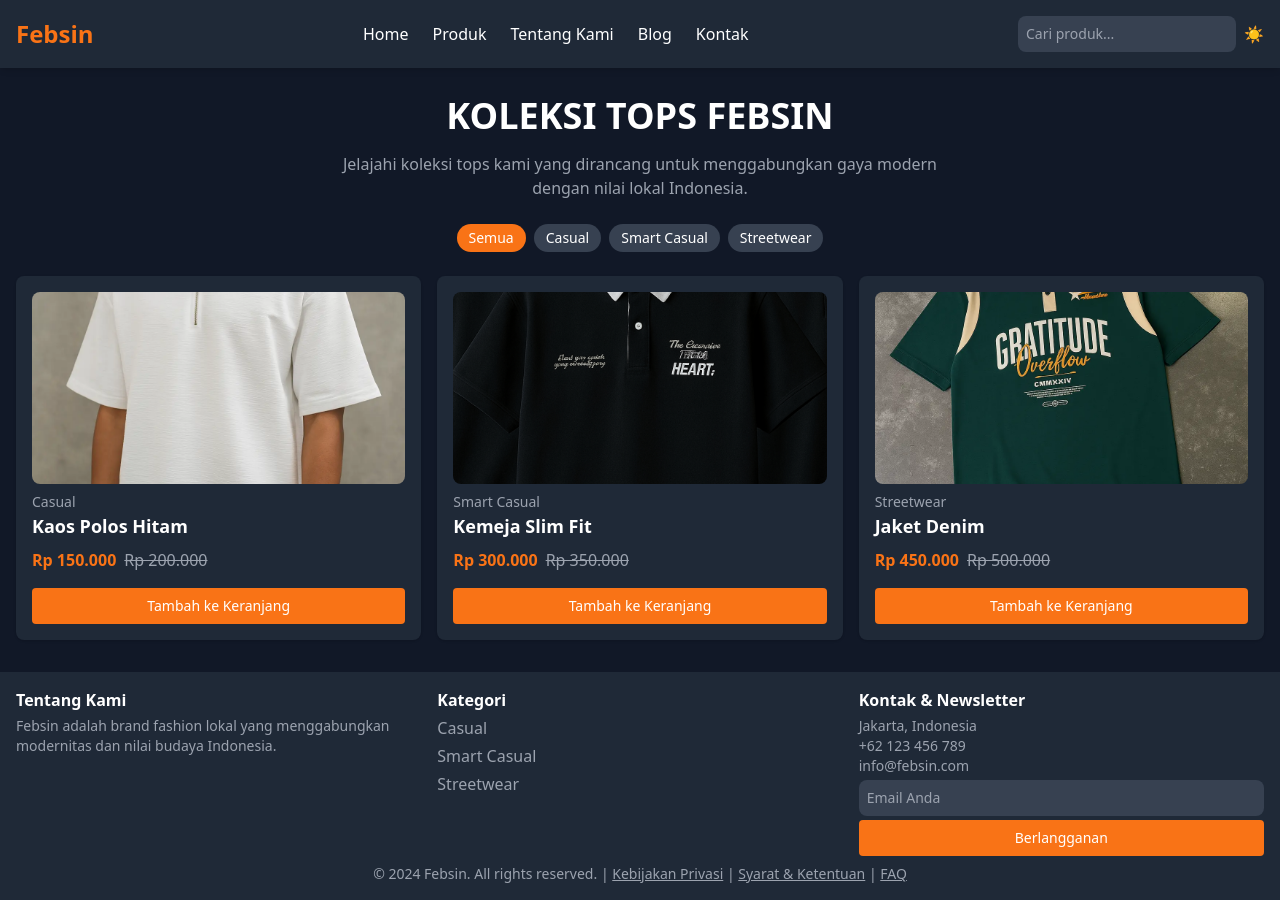
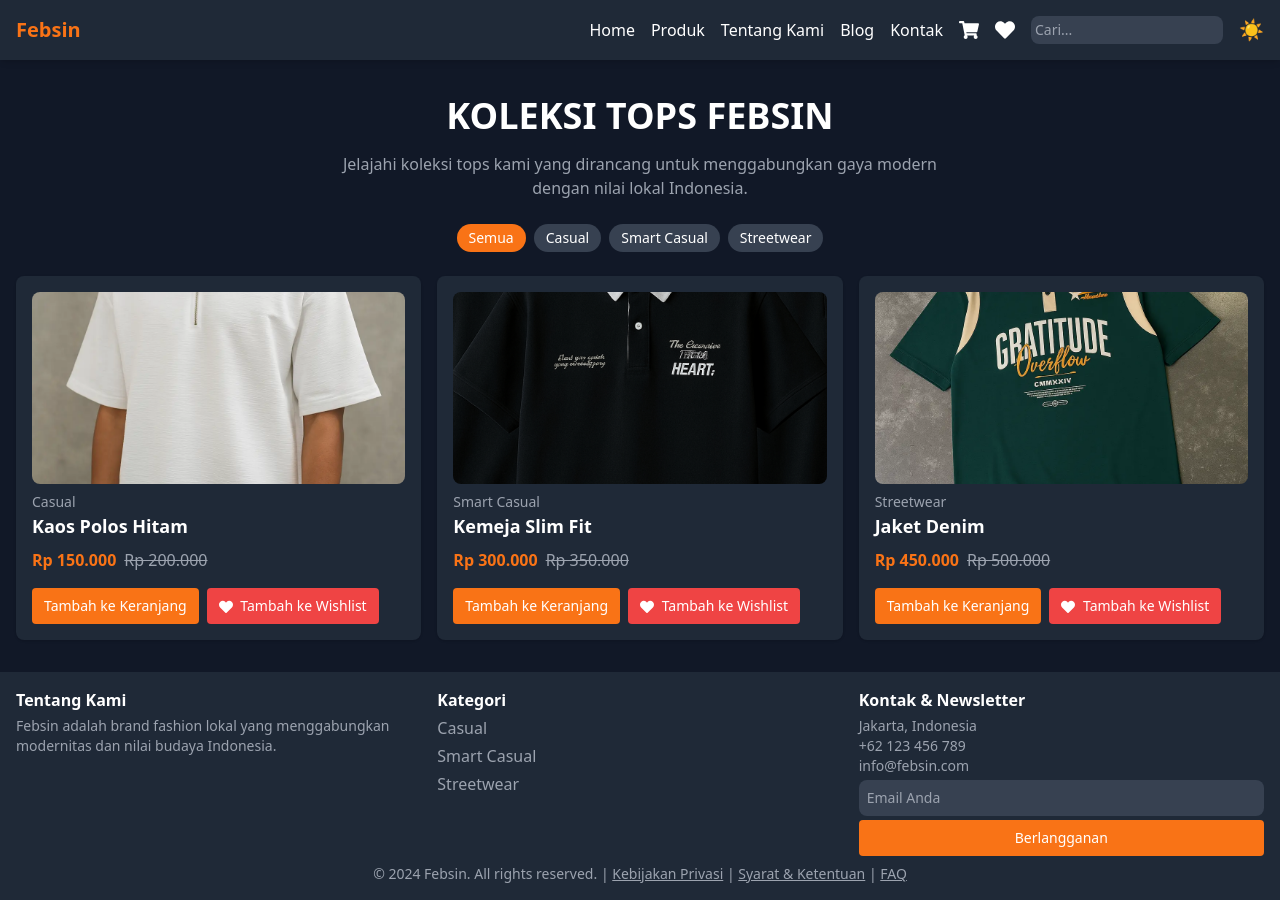
Before and after one commit to Febdk/newapkweb-febsin-v1.0.2, a Next.js app: page /produk in a window 1280 px wide. Built offline with nearby package versions, Linux system fonts and the light colour scheme.

Commit message:
Update Buton Wishlist

```diff
--- a/app/layout.tsx
+++ b/app/layout.tsx
@@ -6,20 +6,22 @@
 import { useState } from "react";
 import { ToastContainer } from "react-toastify";
 import "react-toastify/dist/ReactToastify.css";
+import { FaShoppingCart, FaHeart } from "react-icons/fa";
+import Link from "next/link";
 
 export default function RootLayout({
   children,
 }: {
   children: React.ReactNode;
 }) {
-  const { isDarkMode, toggleDarkMode, cart } = useStore(); // Ganti cartCount dengan cart
+  const { isDarkMode, toggleDarkMode, cart, wishlist } = useStore();
   const router = useRouter();
   const [searchQuery, setSearchQuery] = useState("");
 
-  const handleSearch = (e: React.ChangeEvent<HTMLInputElement>) => {
-    setSearchQuery(e.target.value);
-    if (e.target.value) {
-      router.push(`/search?q=${e.target.value}`);
+  const handleSearch = (e: React.FormEvent) => {
+    e.preventDefault();
+    if (searchQuery) {
+      router.push(`/search?q=${searchQuery}`);
     }
   };
 
@@ -27,40 +29,76 @@
     <html lang="id" className={isDarkMode ? "dark" : ""}>
       <body className="bg-gray-100 dark:bg-gray-900 text-black dark:text-white font-sans min-h-screen flex flex-col transition-colors duration-300">
         {/* Navbar */}
-        <header className="fixed top-0 w-full bg-white dark:bg-gray-800 z-50 shadow-md px-2 sm:px-4 transition-colors duration-300">
-          <div className="container mx-auto py-2 sm:py-4 flex flex-col sm:flex-row justify-between items-center space-y-2 sm:space-y-0">
-            <div className="text-lg sm:text-2xl font-bold text-orange-500">
+        <header className="fixed top-0 w-full bg-white dark:bg-gray-800 p-4 shadow-md z-10">
+          <div className="container mx-auto flex justify-between items-center">
+            <Link href="/" className="text-xl font-bold text-orange-500">
               Febsin
-            </div>
-            <nav className="flex flex-wrap justify-center space-x-1 sm:space-x-4 text-xs sm:text-base">
-              <a href="/" className="hover:text-orange-500 px-1">
+            </Link>
+            <div className="flex space-x-4 items-center">
+              <Link
+                href="/"
+                className="text-black dark:text-white hover:text-orange-500"
+              >
                 Home
-              </a>
-              <a href="/produk" className="hover:text-orange-500 px-1">
+              </Link>
+              <Link
+                href="/produk"
+                className="text-black dark:text-white hover:text-orange-500"
+              >
                 Produk
-              </a>
-              <a href="/tentang-kami" className="hover:text-orange-500 px-1">
+              </Link>
+              <Link
+                href="/tentang-kami"
+                className="text-black dark:text-white hover:text-orange-500"
+              >
                 Tentang Kami
-              </a>
-              <a href="/blog" className="hover:text-orange-500 px-1">
+              </Link>
+              <Link
+                href="/blog"
+                className="text-black dark:text-white hover:text-orange-500"
+              >
                 Blog
-              </a>
-              <a href="/kontak" className="hover:text-orange-500 px-1">
+              </Link>
+              <Link
+                href="/kontak"
+                className="text-black dark:text-white hover:text-orange-500"
+              >
                 Kontak
-              </a>
-              {/* Tambah link keranjang kalau perlu */}
-            </nav>
-            <div className="flex items-center space-x-2">
-              <input
-                type="text"
-                value={searchQuery}
-                onChange={handleSearch}
-                placeholder="Cari produk..."
-                className="bg-gray-200 dark:bg-gray-700 p-1 sm:p-2 rounded-lg text-sm transition-colors duration-300"
-              />
+              </Link>
+              <Link
+                href="/keranjang"
+                className="relative text-black dark:text-white hover:text-orange-500"
+              >
+                <FaShoppingCart size={20} />
+                {cart.reduce((sum, p) => sum + p.quantity, 0) > 0 && (
+                  <span className="absolute -top-2 -right-2 bg-orange-500 text-white rounded-full px-1 text-xs">
+                    {cart.reduce((sum, p) => sum + p.quantity, 0)}
+                  </span>
+                )}
+              </Link>
+              <Link
+                href="/wishlist"
+                className="relative text-black dark:text-white hover:text-orange-500"
+              >
+                <FaHeart size={20} />
+                {wishlist.length > 0 && (
+                  <span className="absolute -top-2 -right-2 bg-red-500 text-white rounded-full px-1 text-xs">
+                    {wishlist.length}
+                  </span>
+                )}
+              </Link>
+              <form onSubmit={handleSearch} className="flex items-center">
+                <input
+                  type="text"
+                  placeholder="Cari..."
+                  value={searchQuery}
+                  onChange={(e) => setSearchQuery(e.target.value)}
+                  className="bg-gray-200 dark:bg-gray-700 p-1 rounded-lg text-sm w-32 sm:w-48 focus:outline-none focus:ring-2 focus:ring-orange-500"
+                />
+              </form>
               <button
                 onClick={toggleDarkMode}
-                className="text-black dark:text-white"
+                className="text-black dark:text-white text-xl"
               >
                 {isDarkMode ? "☀️" : "🌙"}
               </button>
@@ -126,7 +164,7 @@
               Kebijakan Privasi
             </a>{" "}
             |{" "}
-            <a href="/syarat-dan-ketentuan" className="underline">
+            <a href="/syarat-dan-kententuan" className="underline">
               Syarat & Ketentuan
             </a>{" "}
             |{" "}
--- a/app/produk/page.tsx
+++ b/app/produk/page.tsx
@@ -4,11 +4,13 @@
 import { useRouter, useSearchParams } from "next/navigation";
 import { useStore } from "@/lib/store";
 import { toast } from "react-toastify";
+import { FaHeart } from "react-icons/fa";
+import Link from "next/link"; // Tambah import ini buat navigasi
 
 const ProductList = () => {
   const router = useRouter();
   const searchParams = useSearchParams();
-  const { addToCart } = useStore();
+  const { addToCart, addToWishlist, wishlist } = useStore();
   const [activeCategory, setActiveCategory] = useState(
     searchParams.get("category") || "Semua"
   );
@@ -40,6 +42,7 @@
       slug: "jaket-denim",
       image: "/images/polohijau3.webp",
     },
+
   ]);
 
   const filteredProducts =
@@ -48,8 +51,16 @@
       : products.filter((p) => p.category === activeCategory);
 
   const handleAddToCart = (product: any) => {
-    addToCart(product); // Tambah object product, bukan cuma increment count
+    addToCart(product);
     toast.success(`${product.name} ditambahkan ke keranjang!`);
+  };
+
+  const handleAddToWishlist = (product: any) => {
+    const isInWishlist = wishlist.some((p) => p.id === product.id);
+    if (!isInWishlist) {
+      addToWishlist(product);
+      toast.success(`${product.name} ditambahkan ke wishlist!`);
+    }
   };
 
   useEffect(() => {
@@ -83,36 +94,59 @@
         ))}
       </div>
       <div className="grid grid-cols-1 sm:grid-cols-2 md:grid-cols-3 gap-4">
-        {filteredProducts.map((product) => (
+        {filteredProducts.map((product) => {
+          const isInWishlist = wishlist.some((p) => p.id === product.id);
+          return (
             <div
               key={product.id}
               className="bg-white dark:bg-gray-800 p-4 rounded-lg shadow hover:shadow-lg transition-all duration-300"
             >
+              <Link href={`/produk/${product.slug}`}>
                 <img
                   src={product.image}
                   alt={product.name}
-              className="w-full h-48 object-cover rounded-lg mb-2"
+                  className="w-full h-48 object-cover rounded-lg mb-2 cursor-pointer hover:opacity-90"
                 />
+              </Link>
               <p className="text-gray-500 dark:text-gray-400 text-sm">
                 {product.category}
               </p>
-            <h3 className="text-lg font-bold text-black dark:text-white">
+              <Link href={`/produk/${product.slug}`}>
+                <h3 className="text-lg font-bold text-black dark:text-white hover:text-orange-500 cursor-pointer">
                   {product.name}
                 </h3>
+              </Link>
               <div className="flex space-x-2 mt-2">
-              <span className="text-orange-500 font-bold">{product.price}</span>
+                <span className="text-orange-500 font-bold">
+                  {product.price}
+                </span>
                 <span className="text-gray-500 dark:text-gray-400 line-through">
                   {product.oldPrice}
                 </span>
               </div>
+              <div className="flex flex-col sm:flex-row space-y-2 sm:space-y-0 sm:space-x-2 mt-4">
                 <button
                   onClick={() => handleAddToCart(product)}
-              className="mt-4 w-full bg-orange-500 text-white px-3 py-2 rounded text-sm hover:bg-orange-600 transition-colors duration-300 hover:scale-105"
+                  className="w-full sm:w-auto bg-orange-500 text-white px-3 py-2 rounded text-sm hover:bg-orange-600 transition-colors duration-300 hover:scale-105"
                 >
                   Tambah ke Keranjang
                 </button>
+                <button
+                  onClick={() => handleAddToWishlist(product)}
+                  className={`w-full sm:w-auto px-3 py-2 rounded text-sm ${
+                    isInWishlist
+                      ? "bg-gray-300 dark:bg-gray-600 text-gray-500 dark:text-gray-400 cursor-not-allowed"
+                      : "bg-red-500 text-white hover:bg-red-600 transition-colors duration-300 hover:scale-105"
+                  }`}
+                  disabled={isInWishlist}
+                >
+                  <FaHeart className="inline mr-1" />{" "}
+                  {isInWishlist ? "Sudah di Wishlist" : "Tambah ke Wishlist"}
+                </button>
               </div>
-        ))}
+            </div>
+          );
+        })}
       </div>
     </div>
   );
--- a/lib/store.ts
+++ b/lib/store.ts
@@ -9,46 +9,44 @@
   quantity: number;
 };
 
-// Gunakan Omit untuk fungsi yang menambahkan produk baru
-type ProductInput = Omit<Product, "quantity">;
-
-// Definisikan State penuh
 type State = {
   cart: Product[];
   wishlist: Product[];
   wishlistCount: number;
   isDarkMode: boolean;
   newsletterEmails: string[];
-
-  // Method Signatures:
-  addToCart: (product: ProductInput) => void;
+  addToCart: (product: Product) => void;
   removeFromCart: (id: number) => void;
   updateQuantity: (id: number, quantity: number) => void;
-  addToWishlist: (product: ProductInput) => void;
+  addToWishlist: (product: Product) => void;
   removeFromWishlist: (id: number) => void;
   calculateTotal: () => number;
   toggleDarkMode: () => void;
   addNewsletterEmail: (email: string) => void;
 };
 
-// Definisikan tipe untuk Data yang disimpan
 type PersistedState = Pick<
   State,
   "cart" | "wishlist" | "wishlistCount" | "isDarkMode" | "newsletterEmails"
 >;
 
+const partializeState = (state: State): Partial<State> => ({
+  cart: state.cart,
+  wishlist: state.wishlist,
+  wishlistCount: state.wishlistCount,
+  isDarkMode: state.isDarkMode,
+  newsletterEmails: state.newsletterEmails,
+});
+
 export const useStore = create<State>()(
-  // Gunakan persist tanpa generic kedua, agar tidak memicu TS2345/TS2344
-  persist(
+  persist<State>(
     (set, get) => ({
       cart: [],
       wishlist: [],
       wishlistCount: 0,
       isDarkMode: true,
       newsletterEmails: [],
-
-      // Metode Cart
-      addToCart: (product) =>
+      addToCart: (product: Product) =>
         set((state) => {
           const existing = state.cart.find((p) => p.id === product.id);
           if (existing) {
@@ -60,21 +58,15 @@
           }
           return { cart: [...state.cart, { ...product, quantity: 1 }] };
         }),
-
-      removeFromCart: (id) =>
+      removeFromCart: (id: number) =>
         set((state) => ({ cart: state.cart.filter((p) => p.id !== id) })),
-
-      updateQuantity: (id, quantity) =>
+      updateQuantity: (id: number, quantity: number) =>
         set((state) => ({
           cart: state.cart.map((p) =>
-            p.id === id
-              ? { ...p, quantity: Math.max(1, Math.min(10, quantity)) }
-              : p
+            p.id === id ? { ...p, quantity: Math.max(1, Math.min(10, quantity)) } : p
           ),
-        })), // <-- PERBAIKAN: Koma (,) ditambahkan di sini
-
-      // Metode Wishlist
-      addToWishlist: (product) =>
+        })),
+      addToWishlist: (product: Product) =>
         set((state) => {
           const existing = state.wishlist.find((p) => p.id === product.id);
           if (existing) return state;
@@ -83,21 +75,11 @@
             wishlistCount: state.wishlistCount + 1,
           };
         }),
-
-      removeFromWishlist: (id) =>
-        set((state) => {
-          const isProductInWishlist = state.wishlist.some((p) => p.id === id);
-
-          return {
-            wishlist: state.wishlist.filter((p) => p.id !== id),
-            // Kurangi count hanya jika produk ditemukan dan dihapus
-            wishlistCount: isProductInWishlist
-              ? state.wishlistCount - 1
-              : state.wishlistCount,
-          };
-        }),
-
-      // Metode Lain
+      removeFromWishlist: (id: number) =>
+        set((state) => ({
+          wishlist: state.wishlist.filter((p) => p.id !== id),
+          wishlistCount: state.wishlistCount - 1,
+        })),
       calculateTotal: () =>
         get().cart.reduce(
           (total, p) =>
@@ -105,23 +87,15 @@
             parseInt(p.price.replace("Rp ", "").replace(".", "")) * p.quantity,
           0
         ),
-
       toggleDarkMode: () => set((state) => ({ isDarkMode: !state.isDarkMode })),
-
-      addNewsletterEmail: (email) =>
+      addNewsletterEmail: (email: string) =>
         set((state) => ({
           newsletterEmails: [...state.newsletterEmails, email],
         })),
     }),
     {
       name: "febsin-store",
-      partialize: (state) => ({
-        cart: state.cart,
-        wishlist: state.wishlist,
-        wishlistCount: state.wishlistCount,
-        isDarkMode: state.isDarkMode,
-        newsletterEmails: state.newsletterEmails,
-      }),
-    } as const // Menggunakan 'as const' untuk mengatasi sisa konflik typing di Zustand
+      partialize: partializeState as any, // Temporary cast to bypass strict typing
+    }
   )
 );
```
Also changed, not shown: app/produk/[slug]/page.tsx (+4 -4 lines), app/wishlist/page.tsx (+15 -23 lines), components/Navbar.tsx (+16 -37 lines). Lines whose indentation alone changed are shown as unchanged.
